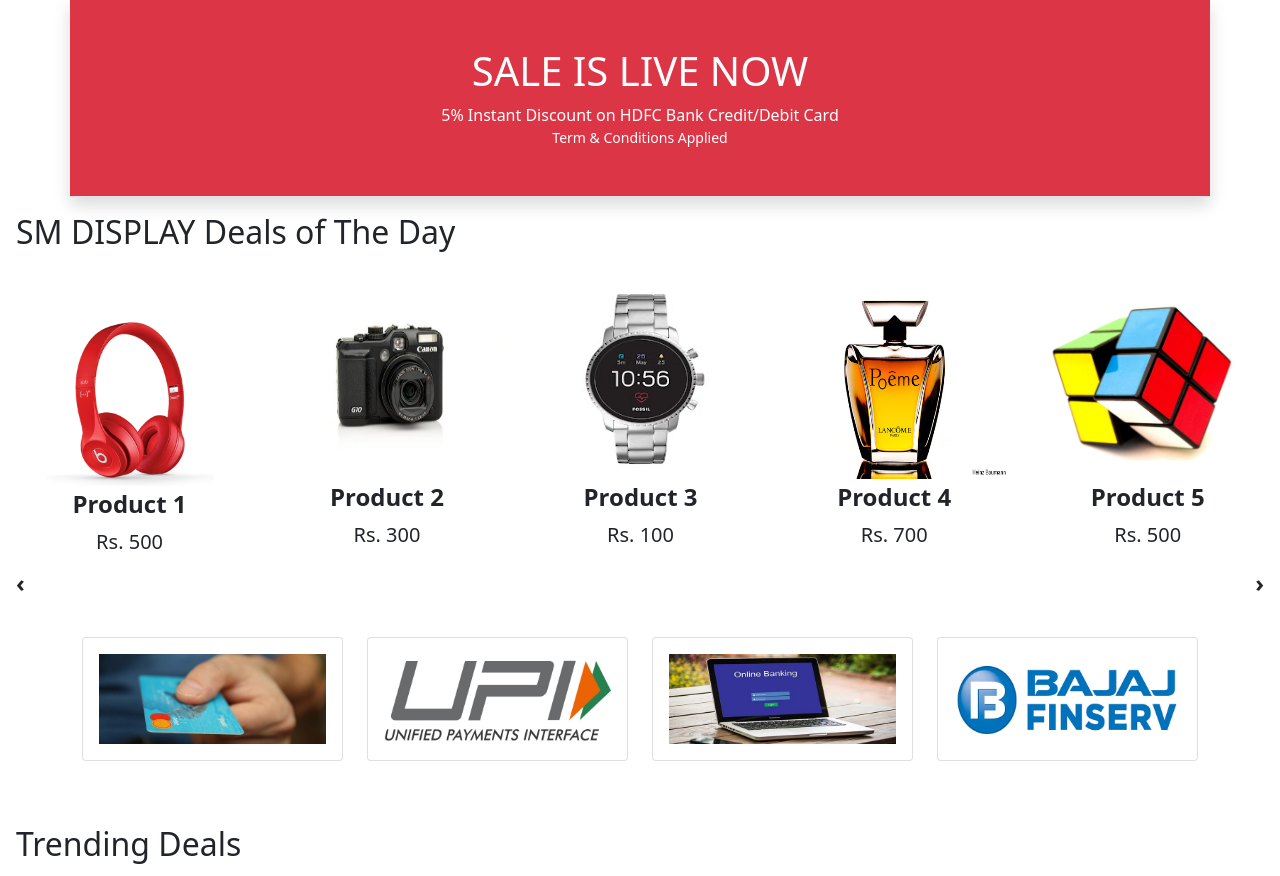
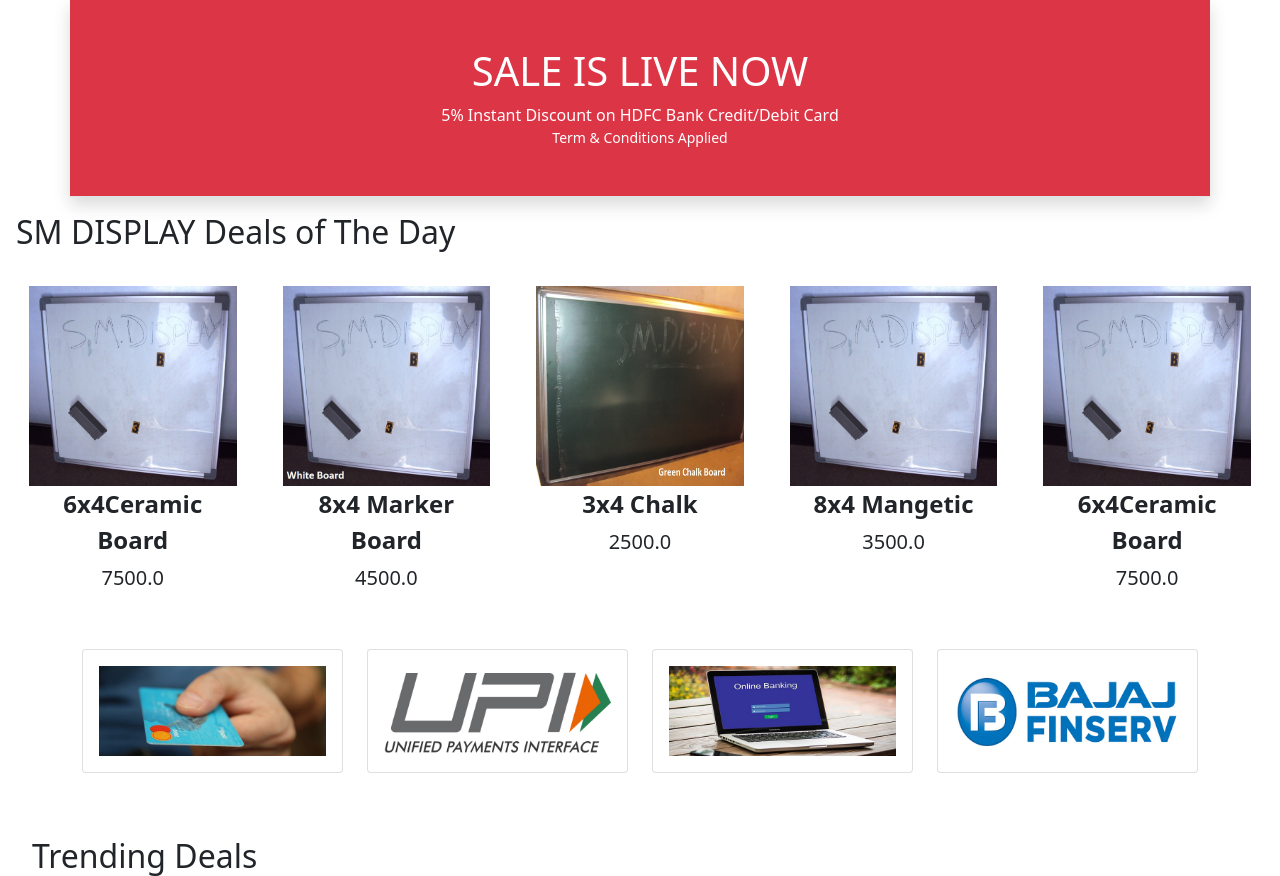
Before and after one commit to sy-r0y/smdisplay, a Django app: page /boards/ in a window 1280 px wide. Shown: the part 538-1414 px from the top of the page. Run offline with Django 3.2, Linux system fonts and the light colour scheme; data comes from the database, SQL or seed files in the repository; both versions use the stored data as it was after the commit; some libraries are stand-ins or nearby versions.

Commit message:
updated views & model

```diff
--- a/boards/models.py
+++ b/boards/models.py
@@ -10,12 +10,12 @@ from django.core.validators import MaxValueValidator, MinValueValidator
 
 BOARD_CHOICES=(
     ('magnetic','MagnetiC Board'), ('nonmagnetic','Non-Magnetic'),
-    ('marker','Marker Board'), ('pin','Soft Board'),
+    ('marker','Marker Board'), ('pinup','Soft Board'),
     ('easel','Easel Board'), ('glass','Glass Board')
 )
 CATEGORY_CHOICES=(
-    ('magnetic','Magnetic'), ('nonmangetic','Non-Magnetic'),
-    ('pin','Soft Board'), ('marker','Marker Board'),
+    ('magnetic','Magnetic'), ('nonmagnetic','Non-Magnetic'),
+    ('pinup','Soft Board'), ('marker','Marker Board'),
     ('mdf', 'MDF Board')
 )
 
@@ -27,14 +27,12 @@ STATUS_CHOICES= (
 
 class Customer(models.Model):
     # Customer model would have many-to-one relation with User
-
     user= models.ForeignKey(User, on_delete=models.CASCADE)
     name= models.CharField(max_length=200)
     locality= models.CharField(max_length=200)
     city= models.CharField(max_length=50)
     zipcode= models.IntegerField()
     boards= models.CharField(choices=BOARD_CHOICES, max_length=50)
-
     def __str__(self):
         return str(self.id)
 
@@ -45,9 +43,8 @@ class Product(models.Model):
     discount_price= models.FloatField()
     description= models.TextField()
     brand= models.CharField(max_length=100)
-    category= models.CharField(choices=CATEGORY_CHOICES, max_length=20)
+    category= models.CharField(choices=CATEGORY_CHOICES, max_length=50)
     product_image= models.ImageField(upload_to= 'productimg')
-
     def __str__(self):
         return str(self.id)
 
--- a/boards/templates/home.html
+++ b/boards/templates/home.html
@@ -1,7 +1,6 @@
 {% extends 'base.html' %}
 {% load static %}
 {% block title %} BOARDS {% endblock title %}
-
 
 {% block banner_slider %}
 <!--Banner Slider-->
@@ -50,20 +49,11 @@
  <h2>SM DISPLAY Deals of The Day</h2>
  <!-- Slider 1 -->
  <div class="owl-carousel" id="slider1">
-  <a href="{% url 'product-detail' %}" class="btn"><div class="item"><img src="{% static 'images/product/1.jpg' %}" alt="" height="200px"><span class="fw-bold">Product 1</span><br><span class="fs-5">Rs. 500</span></div></a>
-  <div class="item"><img src="{% static 'images/product/2.jpg' %}" alt="" height="200px"><span class="fw-bold">Product 2</span><br><span class="fs-5">Rs. 300</span></div>
-  <div class="item"><img src="{% static 'images/product/3.jpg' %}" alt="" height="200px"><span class="fw-bold">Product 3</span><br><span class="fs-5">Rs. 100</span></div>
-  <div class="item"><img src="{% static 'images/product/4.jpg' %}" alt="" height="200px"><span class="fw-bold">Product 4</span><br><span class="fs-5">Rs. 700</span></div>
-  <div class="item"><img src="{% static 'images/product/5.jpg' %}" alt="" height="200px"><span class="fw-bold">Product 5</span><br><span class="fs-5">Rs. 500</span></div>
-  <div class="item"><img src="{% static 'images/product/6.jpg' %}" alt="" height="200px"><span class="fw-bold">Product 6</span><br><span class="fs-5">Rs. 400</span></div>
-  <div class="item"><img src="{% static 'images/product/7.jpg' %}" alt="" height="200px"><span class="fw-bold">Product 7</span><br><span class="fs-5">Rs. 500</span></div>
-  <div class="item"><img src="{% static 'images/product/8.jpg' %}" alt="" height="200px"><span class="fw-bold">Product 8</span><br><span class="fs-5">Rs. 300</span></div>
-  <div class="item"><img src="{% static 'images/product/9.jpg' %}" alt="" height="200px"><span class="fw-bold">Product 9</span><br><span class="fs-5">Rs. 600</span></div>
-  <div class="item"><img src="{% static 'images/product/10.jpg' %}" alt="" height="200px"><span class="fw-bold">Product 10</span><br><span class="fs-5">Rs. 900</span></div>
-  <div class="item"><img src="{% static 'images/product/11.jpg' %}" alt="" height="200px"><span class="fw-bold">Product 11</span><br><span class="fs-5">Rs. 100</span></div>
-  <div class="item"><img src="{% static 'images/product/12.jpg' %}" alt="" height="200px"><span class="fw-bold">Product 12</span><br><span class="fs-5">Rs. 200</span></div>
- </div>
-</div>
+  {% for m in magnetic %}
+  <a href="{% url 'product-detail' %}" class="btn"><div class="item"><img src="{{m.product_image.url}}" alt="" height="200px"><span class="fw-bold">{{m.title}}</span><br><span class="fs-5">{{m.selling_price}}</span></div></a>
+  {% endfor %}
+  </div>
+
 <!-- End 1st Product Slider -->
 
 <!-- Payment Info Section -->
--- a/boards/urls.py
+++ b/boards/urls.py
@@ -16,7 +16,7 @@ urlpatterns = [
     # path() maps url to view function. 1st argument is url endpoint
     # 1st argument of path() is a string that specifies URL endpoint
     # 2ns argument of path() specifies the VIEW FUNCTION
-    path('', views.index),
+    path('', views.BoardHomeView.as_view(), name='home'),
     path('buynow', views.buy_now, name='buy-now'),
     path('productdetail', views.product_detail, name='product-detail'),
     path('addtocart', views.add_to_cart, name='add-to-cart'),
@@ -25,7 +25,7 @@ urlpatterns = [
     path('address', views.address, name='address'),
     path('login', views.login, name='login'),
     path('registration', views.registration, name='registration'),
-    path('home', views.index, name='home'),
+    path('home', views.BoardHomeView.as_view(), name='home'),
     path('changepassword', views.change_password, name='change-password'),
     path('orders', views.orders, name='orders'),
     path('mobile', views.mobile, name='mobile'),
--- a/boards/views.py
+++ b/boards/views.py
@@ -1,16 +1,32 @@
 from django.shortcuts import render
 from django.http import HttpResponse
+from django.views import View
+from .models import Customer, Product, Cart, OrderPlaced
 
 # Create your views here.
+# FUNCTION BASED VIEW OR CLASS BASED VIEW
 # What should the user see when they navigate to a certain page
 
-# define your VIEW FUNCTIONs
+# define your VIEW FUNCTIONS or VIEW CLASSES
 
 # all VIEW FUNCTION take in the parameter 'request' ie HttpRequest that is passed to this view function
 
 
-def index(request):
-    return render(request, 'home.html')
+# def index(request):
+#    return render(request, 'home.html')
+
+class BoardHomeView(View):  # inherits the View class
+    def get(self, request):
+        magnetic = Product.objects.filter(category='magnetic')
+        nonmagnetic = Product.objects.filter(category='nonmagnetic')
+        marker = Product.objects.filter(category='marker')
+        pinup = Product.objects.filter(category='pinup')
+        mdf = Product.objects.filter(category='mdf')
+        return render(request, 'home.html', {'magnetic': magnetic, 'nonmagnetic': nonmagnetic,
+                                                     'marker': marker, 'pinup': pinup,
+                                                     'mdf': mdf}
+                     )
+
 
 def product_detail(request):
     return render(request, 'productdetail.html')
```
Also changed, not shown: boards/migrations/0002_auto_20211006_0006.py (added), db.sqlite3, media/plateimg/20190611_144315.jpg (added), media/plateimg/Nameplate-_Curved.JPG (renamed from plateimg/Nameplate-_Curved.JPG), media/productimg/CHALK_BOARD.jpg (renamed from productimg/CHALK_BOARD.jpg), media/productimg/FC_Magnetic_Easel.JPG (added), media/productimg/Green_Chalk.JPG (added), media/productimg/Green_Chalk_Board.jpg (renamed from productimg/Green_Chalk_Board.jpg), media/productimg/MAGNETIC_BOARD.JPG (added), media/productimg/MAGNETIC_BOARD_JURge59.JPG (added), media/productimg/White_Board1_wBMEpky.JPG (added).
